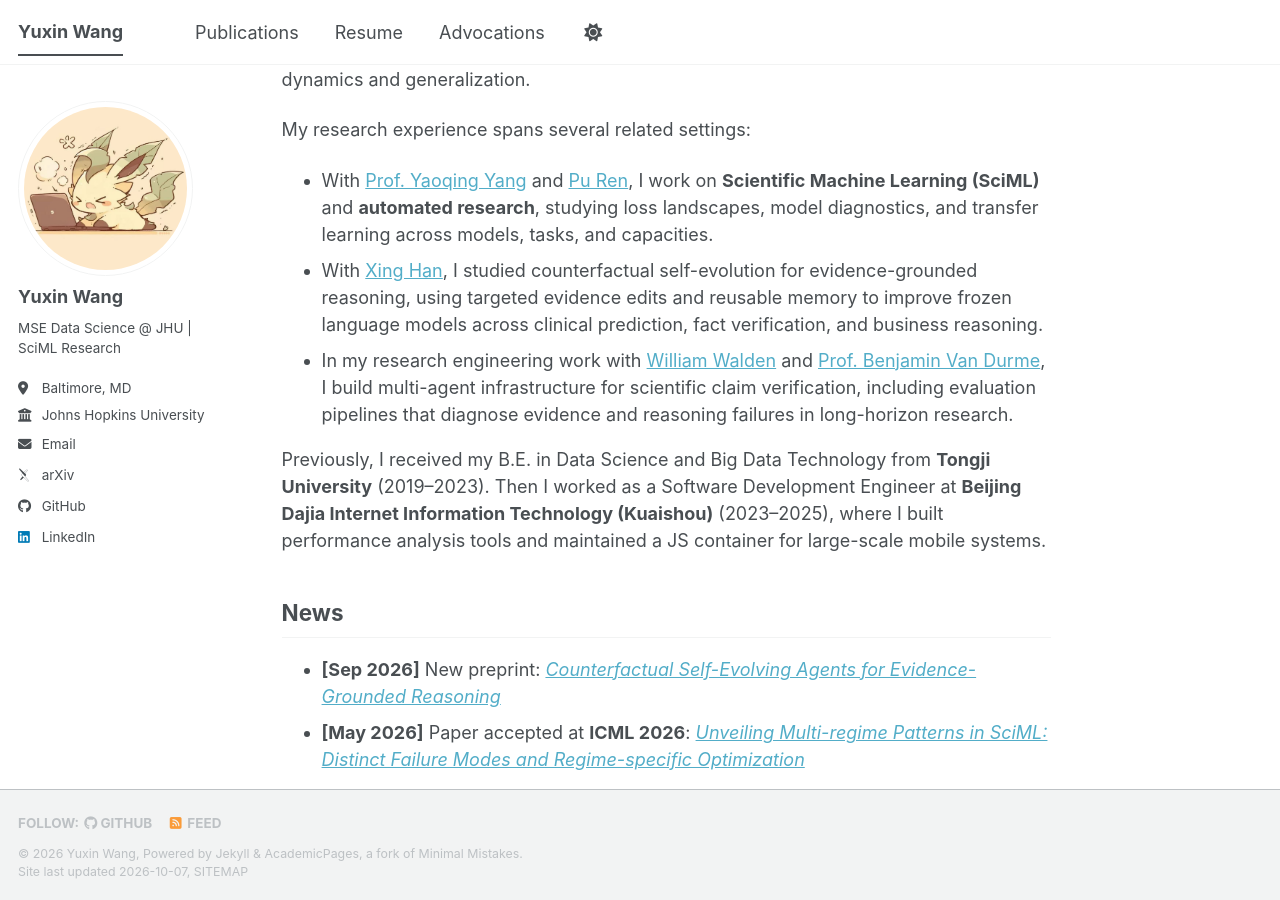
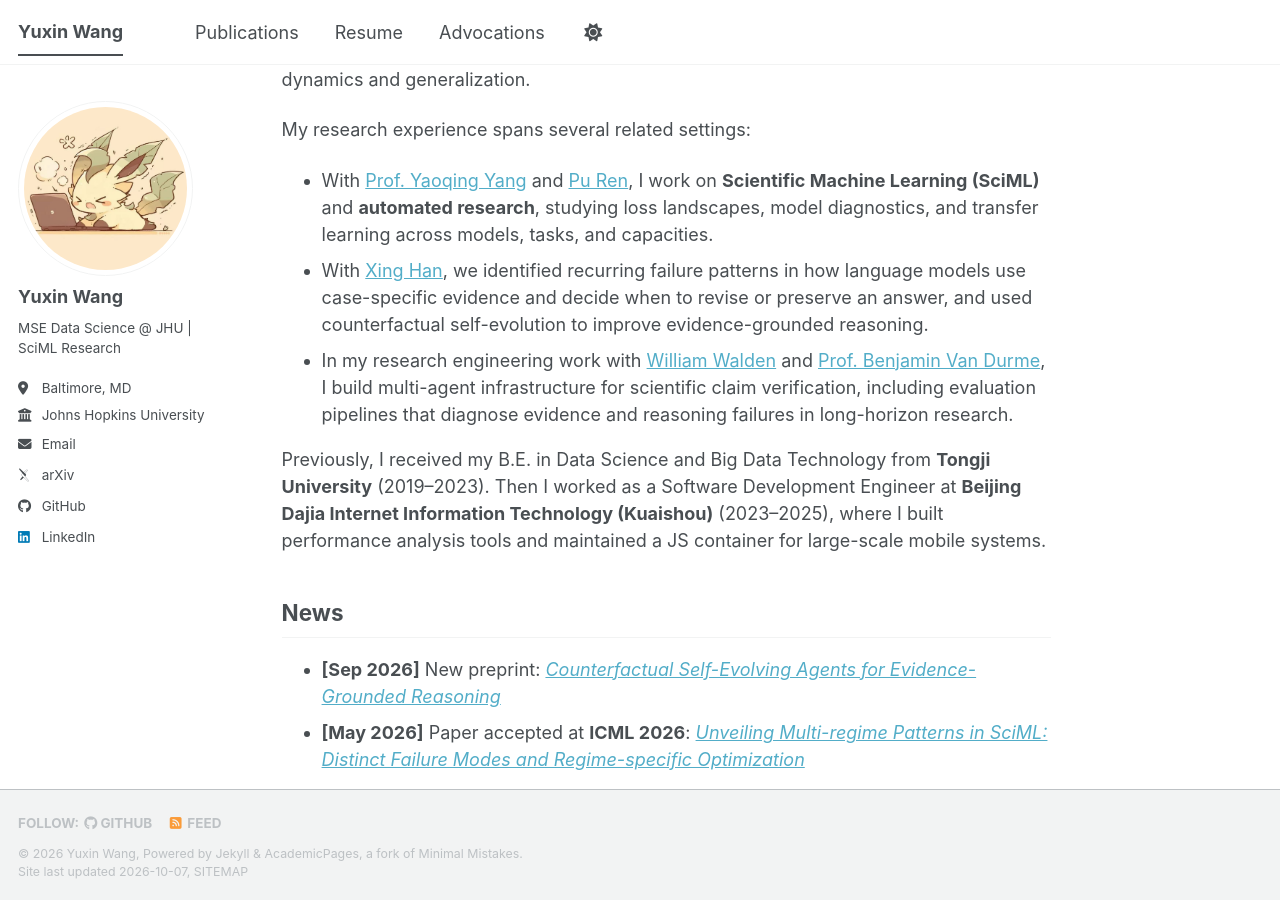
Before and after one commit to leastima/leastima.github.io, a Jekyll site: the page built from _pages/about.md, in a window 1280 px wide and 900 px high, scrolled down 421 px. Built offline with Jekyll 4.4.1, drawn with Linux system fonts in a browser that asks for light colours; some web fonts are replaced; a script bundle is joined from its source files by our own code; library files that are not in the unit come from our copies.

Commit message:
Refine reasoning project summary

```diff
--- a/_pages/about.md
+++ b/_pages/about.md
@@ -18,7 +18,7 @@ My research interests include **AI for Science, model diagnostics, transfer lear
 My research experience spans several related settings:
 
 - With [Prof. Yaoqing Yang](https://web.cs.dartmouth.edu/people/yaoqing-yang) and [Pu Ren](https://paulpuren.github.io/), I work on **Scientific Machine Learning (SciML)** and **automated research**, studying loss landscapes, model diagnostics, and transfer learning across models, tasks, and capacities.
-- With [Xing Han](https://aaronhan223.github.io/), I studied counterfactual self-evolution for evidence-grounded reasoning, using targeted evidence edits and reusable memory to improve frozen language models across clinical prediction, fact verification, and business reasoning.
+- With [Xing Han](https://aaronhan223.github.io/), we identified recurring failure patterns in how language models use case-specific evidence and decide when to revise or preserve an answer, and used counterfactual self-evolution to improve evidence-grounded reasoning.
 - In my research engineering work with [William Walden](https://wgantt.github.io/personal-website/) and [Prof. Benjamin Van Durme](https://cs.jhu.edu/~vandurme/), I build multi-agent infrastructure for scientific claim verification, including evaluation pipelines that diagnose evidence and reasoning failures in long-horizon research.
 
 Previously, I received my B.E. in Data Science and Big Data Technology from **Tongji University** (2019–2023). Then I worked as a Software Development Engineer at **Beijing Dajia Internet Information Technology (Kuaishou)** (2023–2025), where I built performance analysis tools and maintained a JS container for large-scale mobile systems.
```
